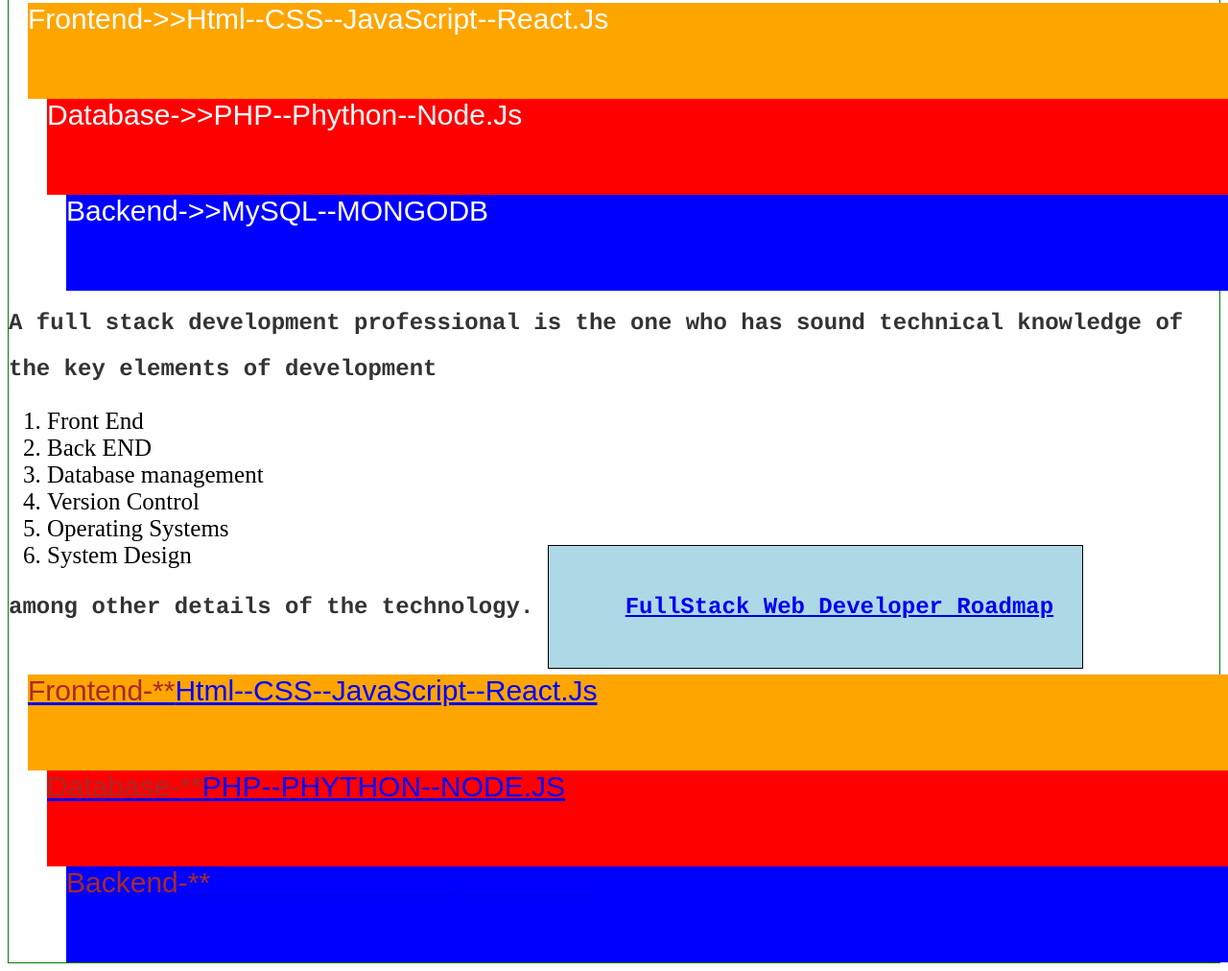
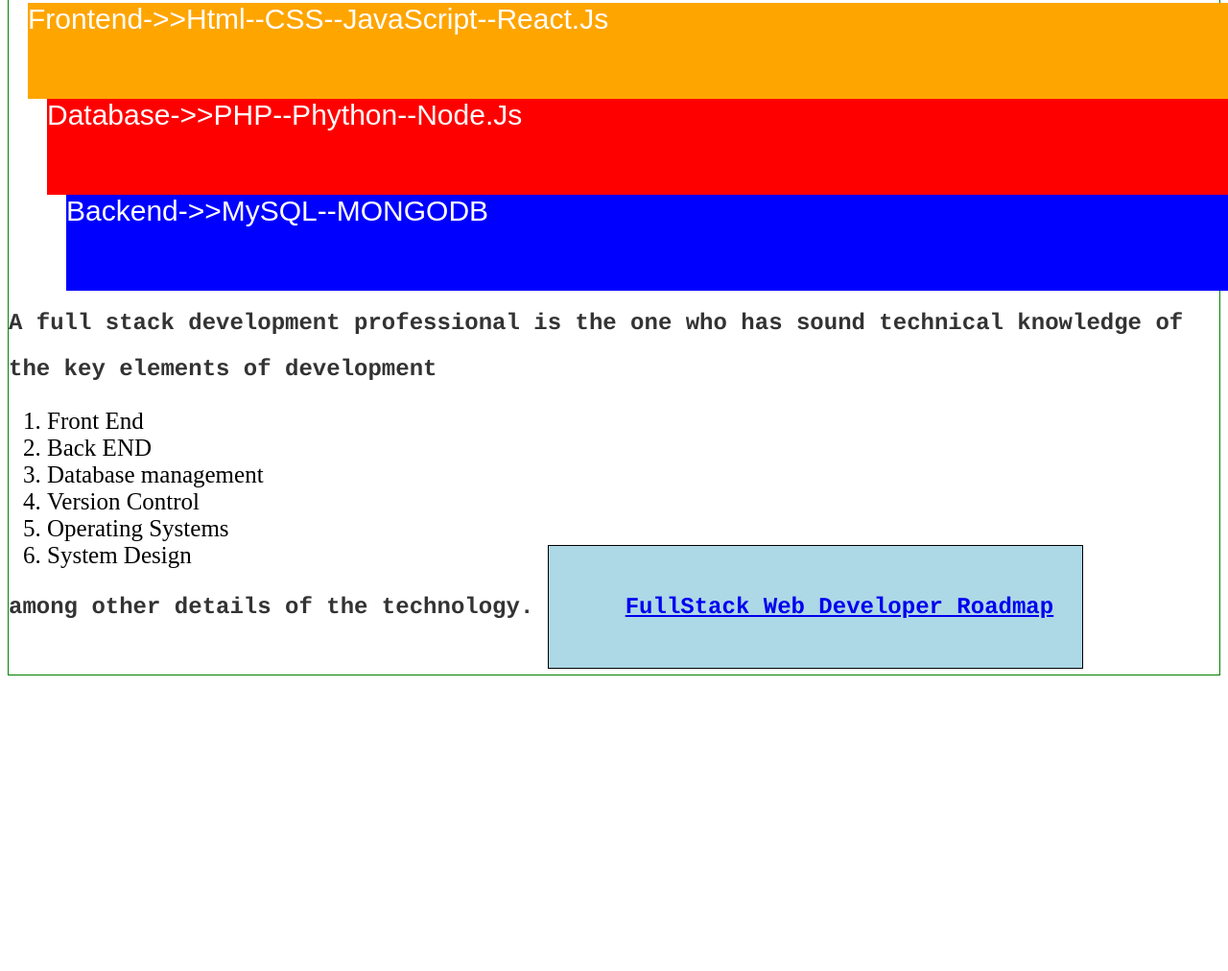
Before and after one commit to kiruthikadev/WebDevelopmentPath, a plain HTML site: page fullstack.html in a window 1280 px wide. Shown: the part 1037-2049 px from the top of the page at 96% size. After the commit the page ends 1749 px from the top, so only its background shows below. Drawn offline with Linux system fonts and the light colour scheme.

Commit message:
small correction

```diff
--- a/fullstack.html
+++ b/fullstack.html
@@ -99,10 +99,3 @@ among other details of the technology.
 </div>
 <br>
 <br>
-
-<body>
-
- <div class="box-a"><span style="color:brown">Frontend-**</span><span style="color:blue">Html--CSS--JavaScript--React.Js</span></div>
-	<div class="box-b"><span style="color:brown">Database-**</span><span style="color:blue">PHP--PHYTHON--NODE.JS</span></div>
-	<div class="box-c"><span style="color:brown">Backend-**</span><span style="color:blue">Html CSS JavaScript React.Js</span></div>
-</body>
--- a/z.css
+++ b/z.css
@@ -4,7 +4,6 @@ body{
 	.box-a,.box-b,.box-c{
 	font-size:30px;
 	font-family:sans-serif;
-	font-align:center;
 	color:#fff;
 	height:100px;
 	}
```
